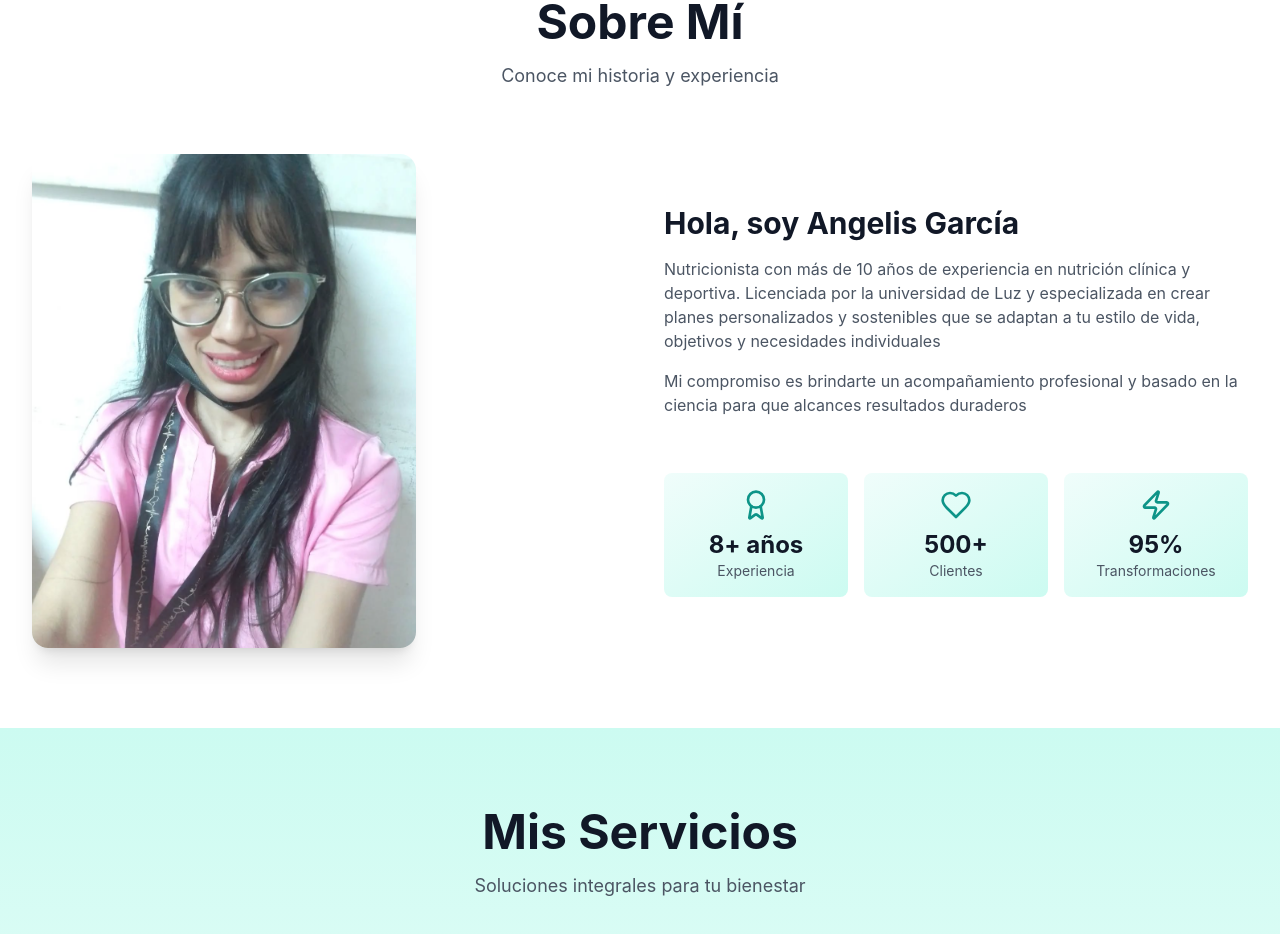
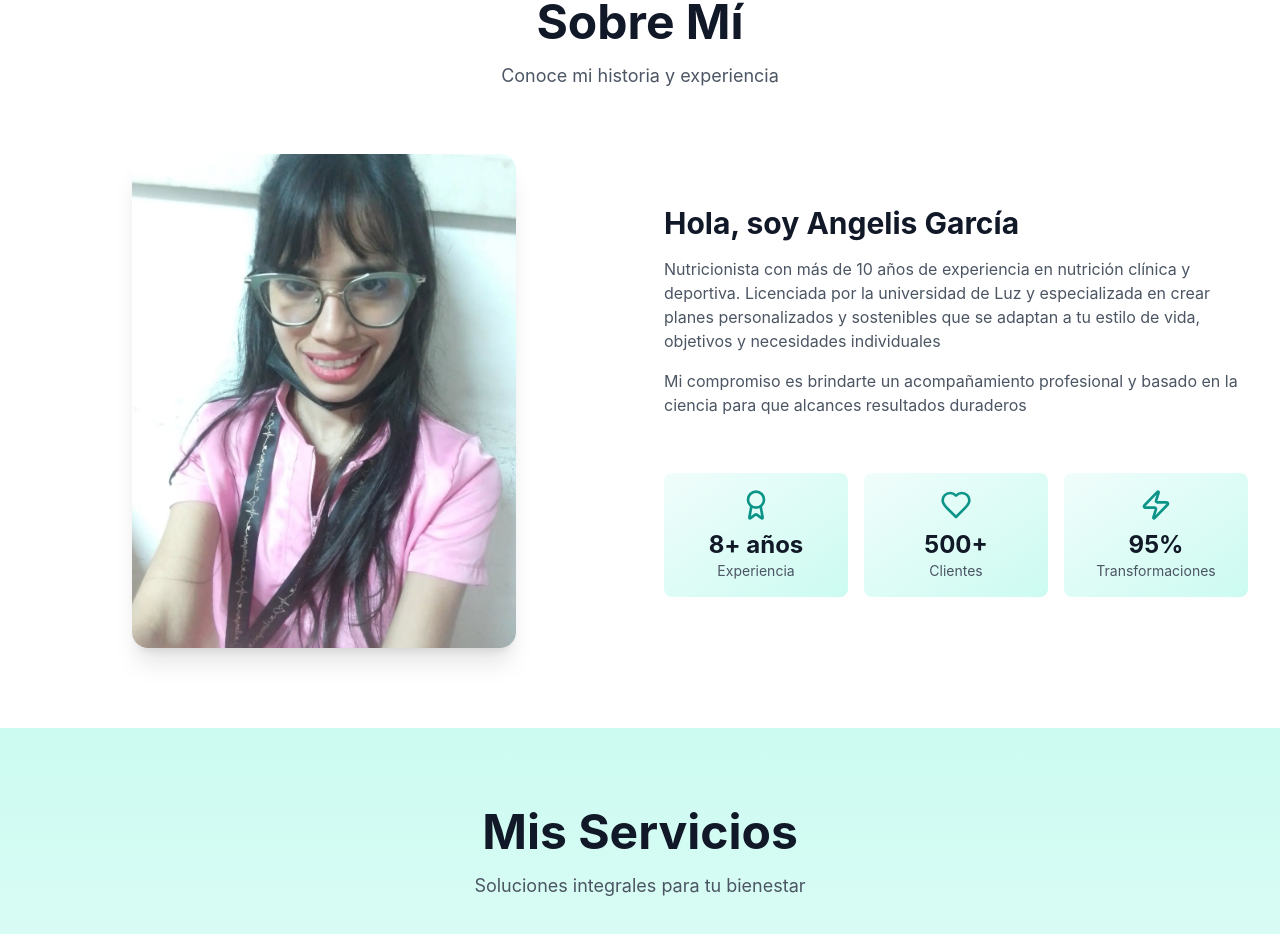
Before and after one commit to ferjbadev/AngelisNutricion, a React (Vite) app: page / in a window 1280 px wide. Shown: the part 882-1816 px from the top of the page. Built offline with nearby package versions, Linux system fonts and the light colour scheme.

Commit message:
Update About.tsx

```diff
--- a/src/components/About.tsx
+++ b/src/components/About.tsx
@@ -31,12 +31,12 @@ export default function About() {
             whileInView={{ opacity: 1, x: 0 }}
             transition={{ duration: 0.8 }}
             viewport={{ once: true }}
-            className="relative order-2 md:order-1"
+            className="relative order-2 md:order-1 flex justify-center"
           >
                 <img
                   src="/foto2.png"
                   alt="Angelis García - Nutricionista Profesional"
-                  className="w-72 sm:w-80 md:w-96 h-80 sm:h-96 md:h-full object-cover rounded-2xl shadow-xl"
+                  className="w-64 sm:w-72 md:w-96 h-72 sm:h-80 md:h-full object-cover rounded-2xl shadow-xl max-w-full"
                 />
           </motion.div>
 
```
